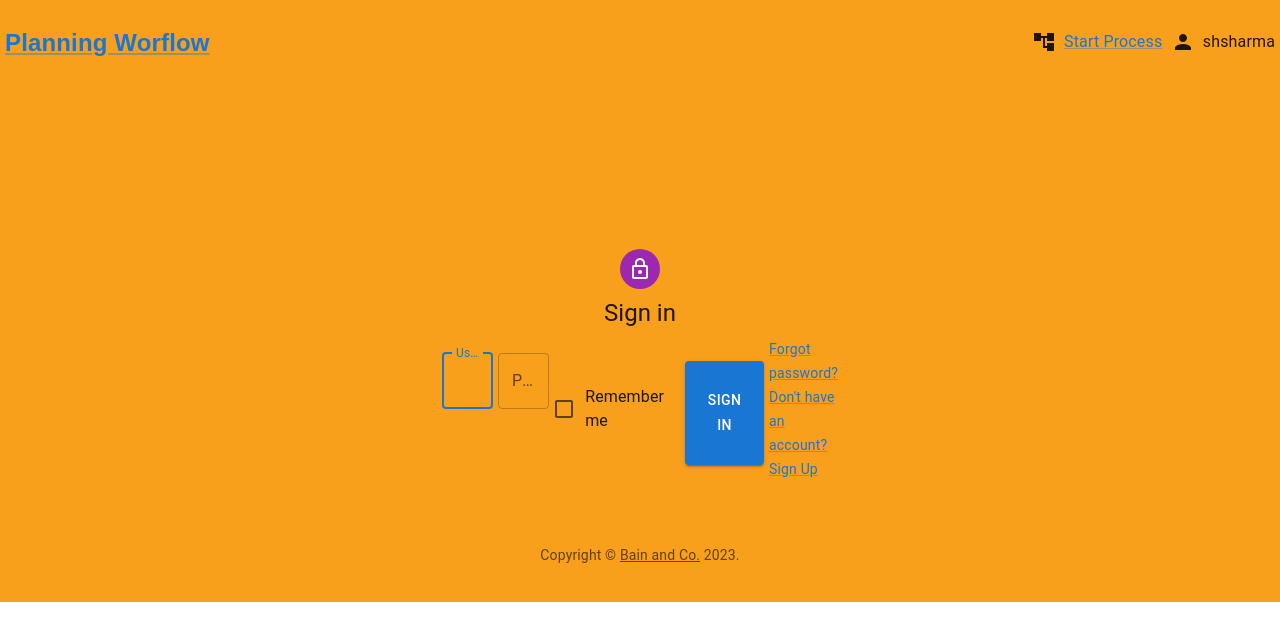
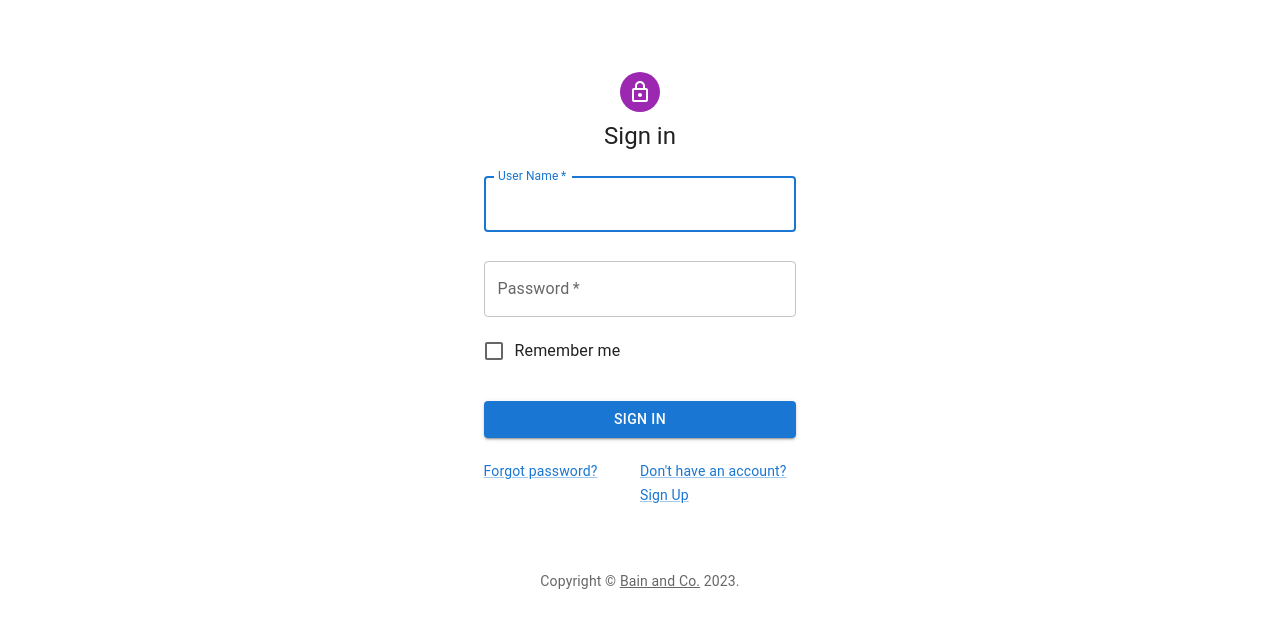
Before and after one commit to shubham1210/workflowUI, a React (Create React App) app: page / in a window 1280 px wide. Shown: the top 640 px of the page. Built offline with nearby package versions, Linux system fonts and the light colour scheme; the HTML template or start-up script is replaced by a standard one.

Commit message:
changes to route

```diff
--- a/src/App.js
+++ b/src/App.js
@@ -8,6 +8,7 @@ import SuperSet from "./components/body/visualisation/visualisation";
 import Breadcrumb from "./components/breadcrumb/breadcrumb";
 import Header from "./components/header/header";
 import SignIn from './components/signIn/signIn';
+import Home from "./components/home/home";
 
 let showBreadcrum = false;
 if (window.location.pathname==="/") {
@@ -18,41 +19,20 @@ if (window.location.pathname==="/") {
 }
 function App() {
   return (
-    <div style={Styles.backGroundClr}>
-      <Grid container spacing={12}>
-        <Grid item xs={12}>
-          <Header></Header>
-        </Grid>
-        {showBreadcrum ? (
-          <Grid style={Styles.breadCrumPadding} item xs={12}>
-            <Breadcrumb></Breadcrumb>
-          </Grid>
-        ) : (
-          <></>
-        )}
-        <Grid item xs={12}>
-          <Router>
-            <Routes>
-              <Route exact path="/home" element={<Body></Body>} />
-              <Route path="/taskList" element={<TaskList></TaskList>} />
-              <Route path="/visualisation" element={<SuperSet></SuperSet>} />
-              <Route path="/" element={ <SignIn/> } />
-            </Routes>
-          </Router>
-        </Grid>
-      </Grid>
-    </div>
+    <Router>
+    <Routes>
+      <Route path="/" element={ <SignIn/> } />
+      <Route path="home" element={<Home></Home>} >
+      <Route path="body" element={<Body></Body>} />
+<Route path="taskList" element={<TaskList></TaskList>} />
+<Route path="visualisation" element={<SuperSet></SuperSet>} />
+        </Route>
+
+
+    </Routes>
+  </Router>
   );
 }
 
-const Styles = {
-  backGroundClr: {
-    backgroundColor: "rgb(248,160,28)",
-    padding:"5px"
 
-  },
-  breadCrumPadding:{
-    paddingTop:"0px"
-  }
-}
 export default App;
--- /dev/null
+++ b/src/Components/home/home.js
@@ -0,0 +1,58 @@
+import React from 'react'
+ import Grid from "@mui/material/Grid";
+ import { Route, Routes } from 'react-router-dom';
+ import { BrowserRouter as Router } from "react-router-dom";
+ import Header from '../header/header';
+ import Breadcrumb from '../breadcrumb/breadcrumb';
+ import Body from '../body/body';
+ import TaskList from '../body/taskList/tasklist';
+ import SuperSet from '../body/visualisation/visualisation';
+ import { Outlet } from 'react-router-dom';
+
+
+ const Home = () => {
+
+
+     let showBreadcrum = false;
+ if (window.location.pathname==="/home") {
+   showBreadcrum = false;
+ }else{
+   showBreadcrum = true;
+
+ }
+ return (
+     <div style={Styles.backGroundClr}>
+     <Grid container spacing={12}>
+       <Grid item xs={12}>
+         <Header></Header>
+       </Grid>
+       {showBreadcrum ? (
+         <Grid style={Styles.breadCrumPadding} item xs={12}>
+           <Breadcrumb></Breadcrumb>
+         </Grid>
+       ) : (
+         <></>
+       )}
+
+ <Grid item xs={8}>
+     <Outlet></Outlet>
+ </Grid>
+   </Grid>
+   </div>
+ );
+
+
+ }
+
+ const Styles = {
+     backGroundClr: {
+       backgroundColor: "rgb(248,160,28)",
+       padding:"5px"
+
+     },
+     breadCrumPadding:{
+       paddingTop:"0px"
+     }
+   }
+
+ export default Home;
--- a/src/Components/signIn/signIn.js
+++ b/src/Components/signIn/signIn.js
@@ -38,7 +38,7 @@ const SignIn = () => {
 
   const navigateHome = () => {
     // 👇️ navigate to /
-    navigate('/home');
+    navigate('/home/body');
   };
 
 
@@ -49,18 +49,19 @@ const SignIn = () => {
       username: data.get('username'),
       password: data.get('password'),
     });
-    axios.post('http://127.0.0.1:8080/login', {
-      username : data.get('username'),
-      password  : data.get('password')
-    }, ).then(res => {
-      if(res.data === true) {
-        localStorage.setItem('username', data.get('username'))
-        localStorage.setItem('password', data.get('password'))
-        navigateHome();
-      } else {
-        alert('Wrong Details Input! Please Check')
-      }
-    })
+    navigateHome();
+    // axios.post('http://127.0.0.1:8080/login', {
+    //   username : data.get('username'),
+    //   password  : data.get('password')
+    // }, ).then(res => {
+    //   if(res.data === true) {
+    //     localStorage.setItem('username', data.get('username'))
+    //     localStorage.setItem('password', data.get('password'))
+    //     navigateHome();
+    //   } else {
+    //     alert('Wrong Details Input! Please Check')
+    //   }
+    // })
   };
 
   return (
@@ -81,7 +82,7 @@ const SignIn = () => {
           <Typography component="h1" variant="h5">
             Sign in
           </Typography>
-          <Box component="form" onSubmit={handleSubmit} sx={{ mt: 1 }}>
+          <Box component="form" onSubmit={handleSubmit} sx={{ mt: 1 }} style={{flexDirection : 'column'}}>
             <TextField
               margin="normal"
               required
@@ -119,7 +120,7 @@ const SignIn = () => {
                   Forgot password?
                 </Link>
               </Grid>
-              <Grid item>
+              <Grid item xs>
                 <Link href="#" variant="body2">
                   {"Don't have an account? Sign Up"}
                 </Link>
```
